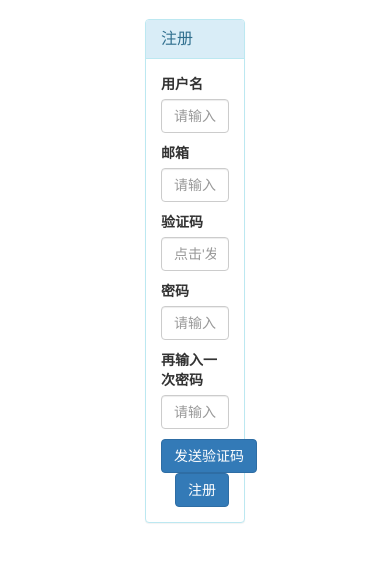
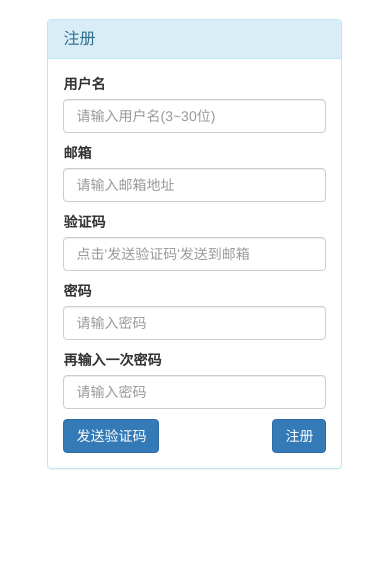
Before and after one commit to Riversunstar/mysite, a Django app: page /user/register/ in a window 390 px wide. Shown: the part 51-613 px from the top of the page. Run offline with Django 3.2, Linux system fonts and the light colour scheme; some libraries are stand-ins or nearby versions.

Commit message:
更换登录注册样式

```diff
--- a/user/templates/user/login.html
+++ b/user/templates/user/login.html
@@ -7,7 +7,7 @@
 {% block content %}
     <div class="container">
         <div class="row">
-            <div class="col-xs-4 col-xs-offset-4">
+            <div class="col-xs-10 col-xs-offset-1 col-sm-6 col-sm-offset-3 col-md-4 col-md-offset-4">
                 {% if not user.is_authenticated %}
                     <div class="panel panel-info">
                         <div class="panel-heading">
--- a/user/templates/user/register.html
+++ b/user/templates/user/register.html
@@ -7,7 +7,7 @@
 {% block content %}
     <div class="container">
         <div class="row">
-            <div class="col-xs-4 col-xs-offset-4">
+            <div class="col-xs-10 col-xs-offset-1 col-sm-6 col-sm-offset-3 col-md-4 col-md-offset-4">
                 {% if not user.is_authenticated %}
                     <div class="panel panel-info">
                         <div class="panel-heading">
```
